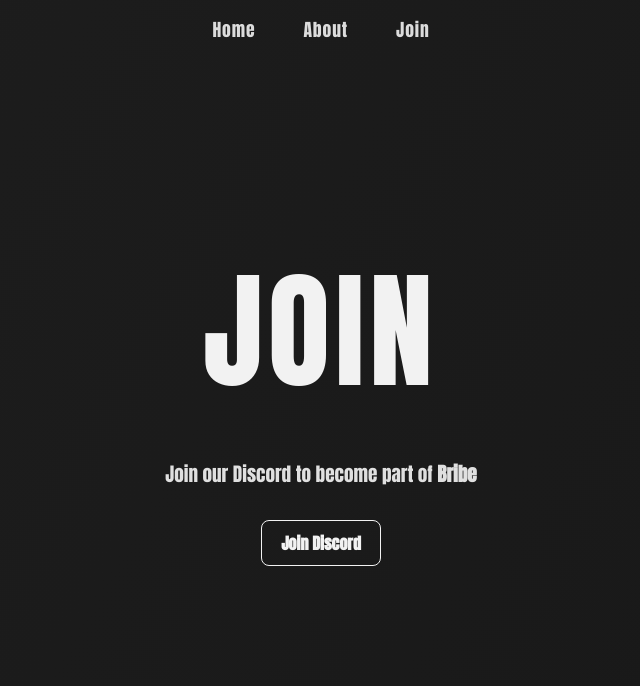
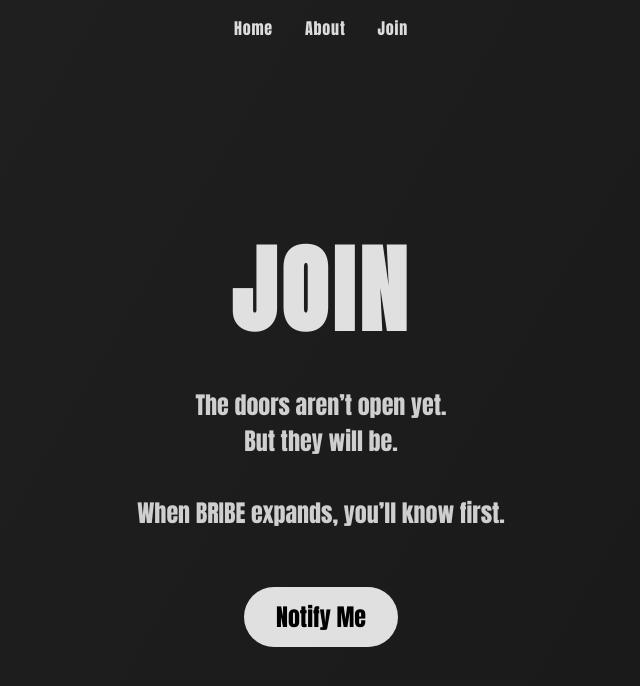
Before and after one commit to kalodevs/bribe, a plain HTML site: page join.html in a window 1280 px wide. Shown: the whole page, without its empty margins (319-959 px from the left). Drawn offline with Linux system fonts and the light colour scheme.

Commit message:
Update join.html

```diff
--- a/join.html
+++ b/join.html
@@ -3,38 +3,40 @@
 <head>
 <meta charset="UTF-8" />
 <meta name="viewport" content="width=device-width, initial-scale=1.0" />
-<title>BRIBE — Join</title>
+<title>Join — BRIBE</title>
 <link href="https://fonts.googleapis.com/css2?family=Anton&display=swap" rel="stylesheet">
 <style>
   html, body {
     margin: 0;
+    padding: 0;
     height: 100%;
     width: 100%;
-    background: linear-gradient(120deg,#141414,#1e1e1e,#141414);
+    overflow: hidden;
+    font-family: 'Anton', sans-serif;
+    background: linear-gradient(120deg, #111, #222, #111);
     background-size: 400% 400%;
-    animation: bgShift 20s ease infinite;
+    animation: bgDrift 20s ease infinite;
     display: flex;
-    flex-direction: column;
     align-items: center;
     justify-content: center;
-    color: #f2f2f2;
-    font-family: 'Anton', sans-serif;
-    text-align: center;
+    flex-direction: column;
   }
 
-  @keyframes bgShift {
-    0% {background-position:0% 50%;}
-    50% {background-position:100% 50%;}
-    100% {background-position:0% 50%;}
+  @keyframes bgDrift {
+    0% { background-position: 0% 50%; }
+    50% { background-position: 100% 50%; }
+    100% { background-position: 0% 50%; }
   }
 
   nav {
     position: fixed;
     top: 1rem;
     display: flex;
-    gap: 3rem;
-    font-size: 1.1rem;
+    gap: 2rem;
+    font-size: 1rem;
     letter-spacing: 0.05em;
+    opacity: 1;
+    z-index: 20;
   }
 
   nav a {
@@ -48,71 +50,74 @@
     text-shadow: 0 0 10px rgba(255,255,255,0.5);
   }
 
-  .logo {
-    font-size: clamp(4rem, 12vw, 8rem);
-    letter-spacing: 0.04em;
+  .content {
+    text-align: center;
+    color: #e0e0e0;
+    padding: 1rem;
+    max-width: 600px;
     opacity: 0;
-    transform: scale(0.9);
-    animation: fadeZoom 2.5s ease forwards;
-    transition: transform 0.5s ease, text-shadow 0.5s ease;
-    user-select: none;
-    margin-bottom: 2rem;
+    animation: fadeIn 1s ease forwards 0.3s;
   }
 
-  .logo:hover {
-    transform: scale(1.08);
-    text-shadow: 0 0 35px rgba(255, 255, 255, 0.45);
+  @keyframes fadeIn {
+    to { opacity: 1; }
   }
 
-  @keyframes fadeZoom {
-    0% {opacity: 0; transform: scale(0.9);}
-    60% {opacity: 1; transform: scale(1.05);}
-    100% {opacity: 1; transform: scale(1);}
+  h1 {
+    font-size: clamp(3rem, 12vw, 6rem);
+    margin-bottom: 1rem;
+    letter-spacing: 0.05em;
   }
 
-  .discord-link {
-    color: #f2f2f2;
-    font-weight: bold;
-    text-decoration: none;
-    border: 1px solid #f2f2f2;
-    padding: 0.6rem 1.2rem;
-    border-radius: 8px;
-    transition: all 0.3s ease;
-    font-size: 1rem;
+  p {
+    font-size: clamp(1rem, 3.5vw, 1.5rem);
+    line-height: 1.5;
+    color: #cfcfcf;
   }
 
-  .discord-link:hover {
-    color: #ffffff;
-    background: rgba(255,255,255,0.05);
-    text-shadow: 0 0 15px rgba(255,255,255,0.3);
-    border-color: #ffffff;
+  .cta {
+    margin-top: 2rem;
+    display: inline-block;
+    padding: 0.75rem 2rem;
+    font-size: clamp(1rem, 3.5vw, 1.5rem);
+    color: #000;
+    background: #e0e0e0;
+    border-radius: 50px;
+    text-decoration: none;
+    transition: all 0.3s ease;
   }
 
-  .info-text {
-    font-size: 1.2rem;
-    color: #e0e0e0;
-    margin-bottom: 2rem;
+  .cta:hover {
+    background: #fff;
+    box-shadow: 0 0 15px rgba(255,255,255,0.5);
+    transform: scale(1.05);
   }
 
+  @media (max-width: 600px) {
+    nav {
+      top: 0.75rem;
+      gap: 1.25rem;
+      font-size: 0.9rem;
+    }
+  }
 </style>
 </head>
 <body>
-
   <nav>
     <a href="index.html">Home</a>
     <a href="about.html">About</a>
     <a href="join.html">Join</a>
   </nav>
 
-  <div class="logo">JOIN</div>
+  <div class="content">
+    <h1>JOIN</h1>
+    <p>
+      The doors aren’t open yet.<br>
+      But they will be.<br><br>
+      When BRIBE expands, you’ll know first.
+    </p>
 
-  <div class="info-text">
-    Join our Discord to become part of <strong>Bribe</strong>
+    <a href="#" class="cta">Notify Me</a>
   </div>
-
-  <a href="https://discord.gg/bribe" class="discord-link" target="_blank">
-    Join Discord
-  </a>
-
 </body>
 </html>
```
